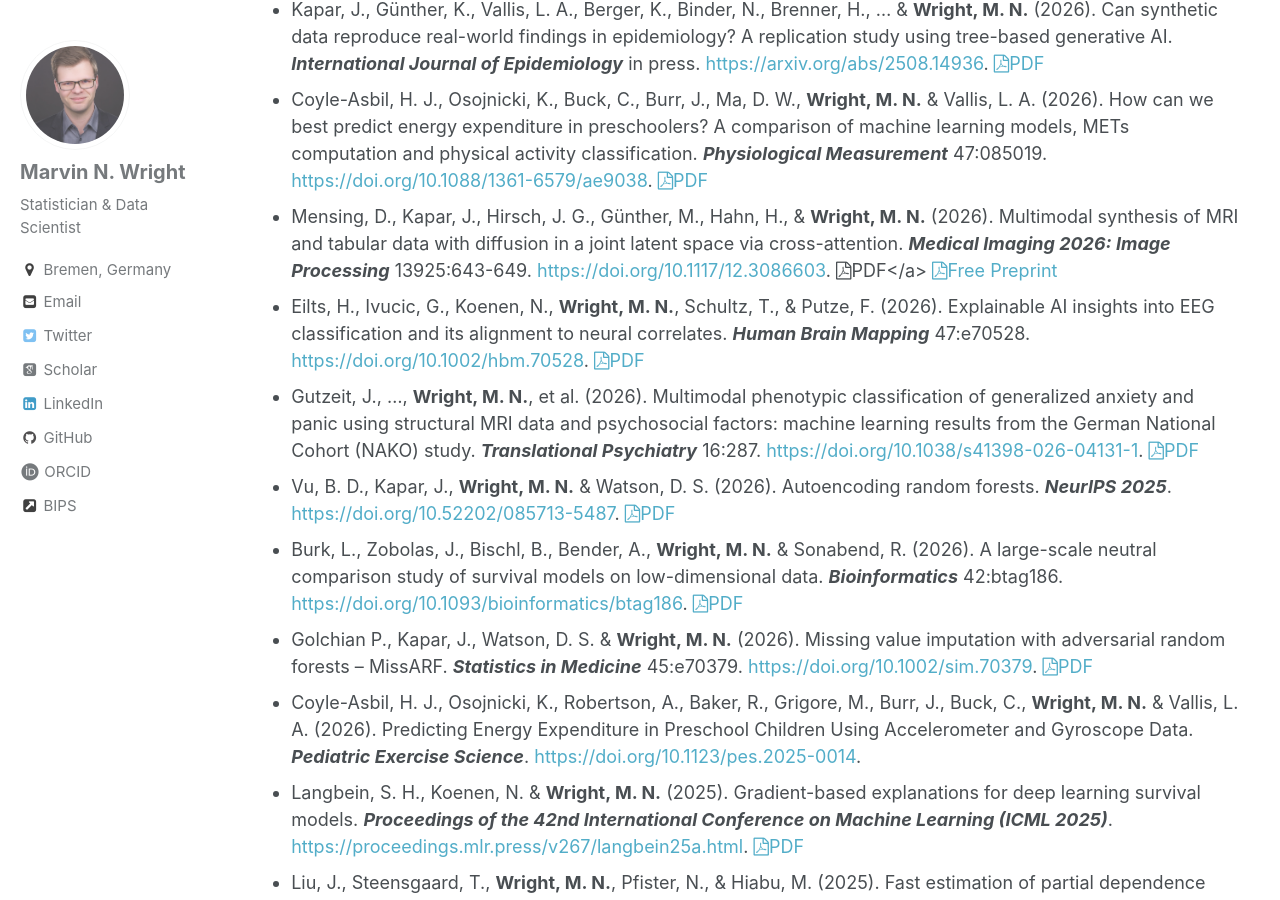
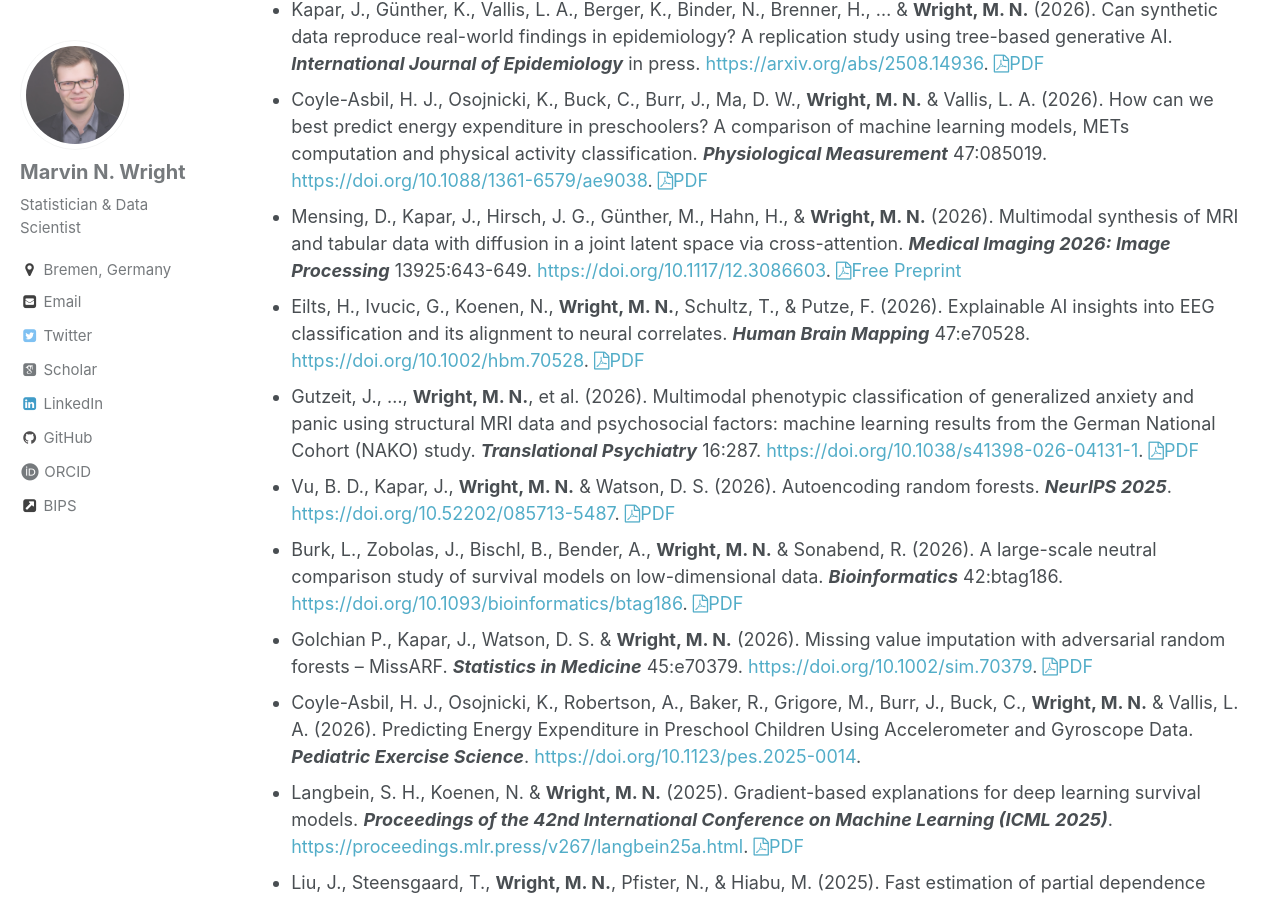
Before and after one commit to mnwright/mnwright.github.io, a Jekyll site: the page built from _pages/publications.md, in a window 1280 px wide and 900 px high, scrolled down 979 px. Built offline with Jekyll 4.4.1, drawn with Linux system fonts in a browser that asks for light colours; some web fonts are replaced.

Commit message:
fix Mensing

```diff
--- a/_pages/publications.md
+++ b/_pages/publications.md
@@ -18,7 +18,7 @@ Most papers are freely available (<i class="fa fa-file-pdf-o"></i>PDF links). Ju
 * {:.pub} Herbinger, J., Laberge, G., Muschalik, M., Pequignot, Y., **Wright, M. N.** & Fumagalli, F. (2026). GRANITE: A generalized regional framework for identifying agreement in feature-based explanations. ***AISTATS 2026*** in press. <https://arxiv.org/abs/2601.22771>. <a href="https://arxiv.org/pdf/2601.22771"><i class="fa fa-file-pdf-o"></i>PDF</a>
 * {:.pub} Kapar, J., Günther, K., Vallis, L. A., Berger, K., Binder, N., Brenner, H., ... & **Wright, M. N.** (2026). Can synthetic data reproduce real-world findings in epidemiology? A replication study using tree-based generative AI. ***International Journal of Epidemiology*** in press. <https://arxiv.org/abs/2508.14936>. <a href="https://arxiv.org/pdf/2508.14936"><i class="fa fa-file-pdf-o"></i>PDF</a>
 * {:.pub} Coyle-Asbil, H. J., Osojnicki, K., Buck, C., Burr, J., Ma, D. W., **Wright, M. N.** & Vallis, L. A. (2026). How can we best predict energy expenditure in preschoolers? A comparison of machine learning models, METs computation and physical activity classification. ***Physiological Measurement*** 47:085019. <https://doi.org/10.1088/1361-6579/ae9038>. <a href="https://iopscience.iop.org/article/10.1088/1361-6579/ae9038/pdf"><i class="fa fa-file-pdf-o"></i>PDF</a>
-* {:.pub} Mensing, D., Kapar, J., Hirsch, J. G., Günther, M., Hahn, H., & **Wright, M. N.** (2026). Multimodal synthesis of MRI and tabular data with diffusion in a joint latent space via cross-attention. ***Medical Imaging 2026: Image Processing*** 13925:643-649. <https://doi.org/10.1117/12.3086603>. <i class="fa fa-file-pdf-o"></i>PDF</a> <a href="https://arxiv.org/pdf/2605.06699"><i class="fa fa-file-pdf-o"></i>Free Preprint</a>
+* {:.pub} Mensing, D., Kapar, J., Hirsch, J. G., Günther, M., Hahn, H., & **Wright, M. N.** (2026). Multimodal synthesis of MRI and tabular data with diffusion in a joint latent space via cross-attention. ***Medical Imaging 2026: Image Processing*** 13925:643-649. <https://doi.org/10.1117/12.3086603>. <a href="https://arxiv.org/pdf/2605.06699"><i class="fa fa-file-pdf-o"></i>Free Preprint</a>
 * {:.pub} Eilts, H., Ivucic, G., Koenen, N., **Wright, M. N.**, Schultz, T., & Putze, F. (2026). Explainable AI insights into EEG classification and its alignment to neural correlates. ***Human Brain Mapping*** 47:e70528. <https://doi.org/10.1002/hbm.70528>. <a href="https://onlinelibrary.wiley.com/doi/epdf/10.1002/hbm.70528"><i class="fa fa-file-pdf-o"></i>PDF</a>
 * {:.pub} Gutzeit, J., ...,  **Wright, M. N.**, et al. (2026). Multimodal phenotypic classification of generalized anxiety and panic using structural MRI data and psychosocial factors: machine learning results from the German National Cohort (NAKO) study. ***Translational Psychiatry*** 16:287. <https://doi.org/10.1038/s41398-026-04131-1>. <a href="https://www.nature.com/articles/s41398-026-04131-1.pdf"><i class="fa fa-file-pdf-o"></i>PDF</a>
 * {:.pub} Vu, B. D., Kapar, J., **Wright, M. N.** & Watson, D. S. (2026). Autoencoding random forests. ***NeurIPS 2025***. <https://doi.org/10.52202/085713-5487>. <a href="https://proceedings.neurips.cc/paper_files/paper/2025/file/f06d28d0fd9f36c3d7fadab88b4cfe4e-Paper-Conference.pdf"><i class="fa fa-file-pdf-o"></i>PDF</a>
```
